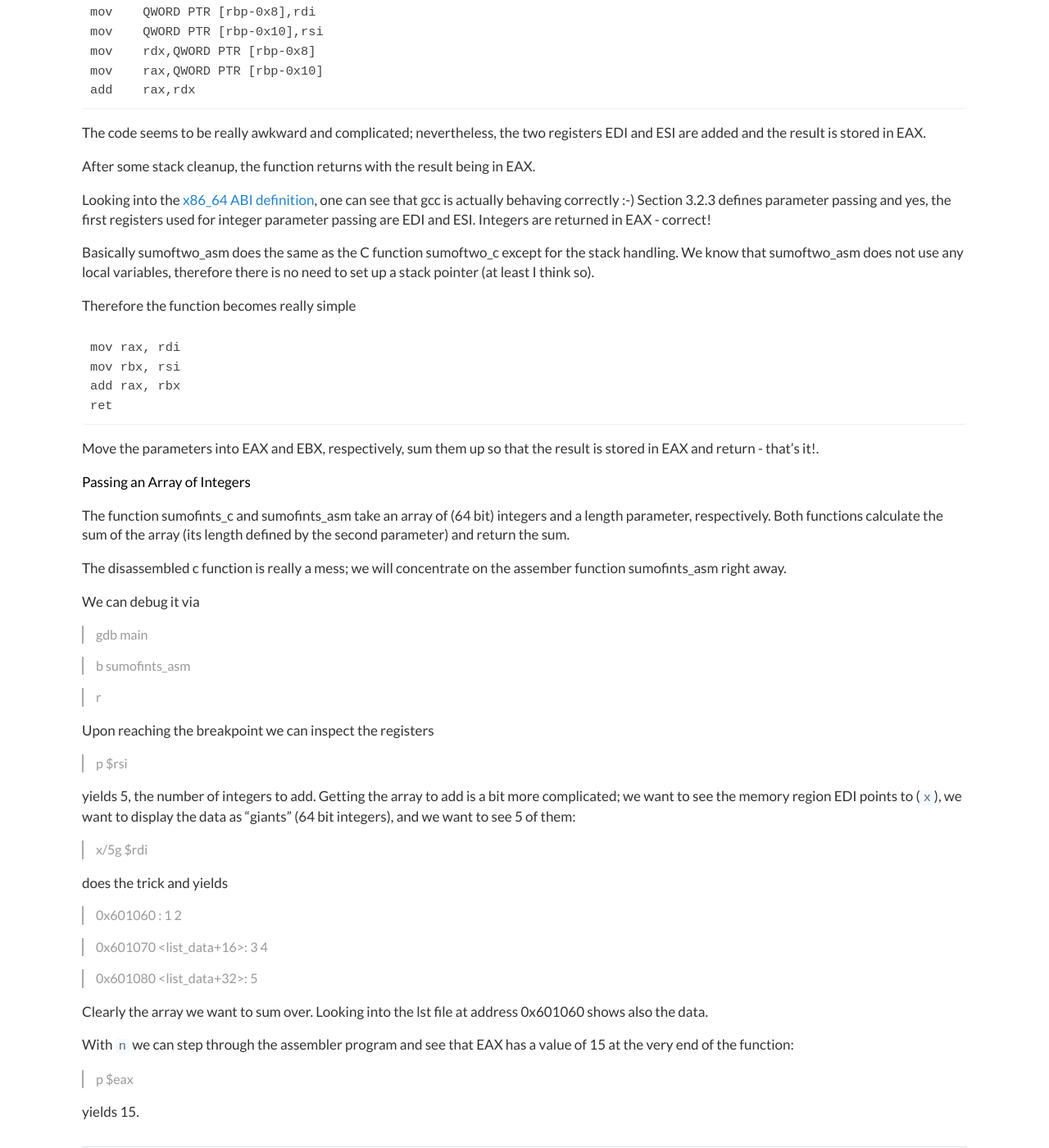
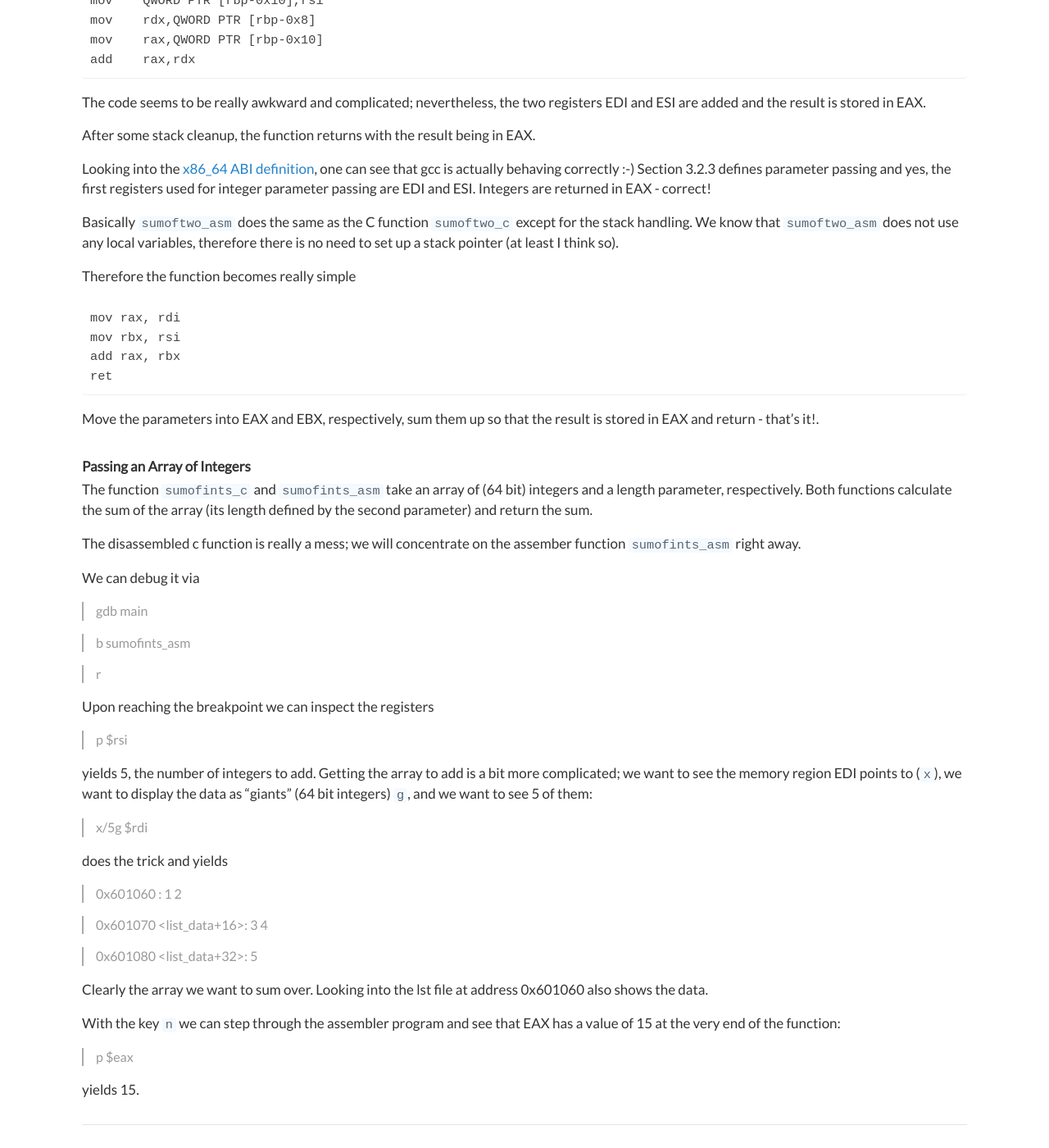
Before and after one commit to ClemensFMN/asm-stuff, a Jekyll site: the page built from _posts/2015-01-28-Calling-Assember.md, in a window 1280 px wide and 1400 px high, scrolled down 981 px. Shown: the whole window at 82% size. Built offline with Jekyll 4.4.1, drawn with Linux system fonts in a browser that asks for light colours; Markdown is read by kramdown in place of the engine named in the settings; comment, search, counter and statistics services are not loaded; some of the changed text lies outside the part shown.

Commit message:
error corrections

```diff
--- a/_posts/2015-01-28-Calling-Assember.md
+++ b/_posts/2015-01-28-Calling-Assember.md
@@ -46,7 +44,7 @@ really - stack pointer setup etc), the interesting part starts:
 The function parameters are assigned to the processor registers EDI and ESI,
 respectively, and then the function is called.
 
-The list file contains the definition of sumoftwo_c slightly above main; again
+The list file contains the definition of `sumoftwo_c` slightly above main; again
 after some stack setup, the file contains:
 
 	mov    QWORD PTR [rbp-0x8],rdi
@@ -68,8 +66,8 @@ and yes, the first registers used for integer parameter passing are EDI and
 ESI. Integers are returned in EAX - correct!
 
 
-Basically sumoftwo_asm does the same as the C function sumoftwo_c except for
-the stack handling. We know that sumoftwo_asm does not use any local
+Basically `sumoftwo_asm` does the same as the C function `sumoftwo_c` except
+for the stack handling. We know that `sumoftwo_asm` does not use any local
 variables, therefore there is no need to set up a stack pointer (at least I
 think so).
 
@@ -84,14 +82,15 @@ Move the parameters into EAX and EBX, respectively, sum them up so that the
 result is stored in EAX and return - that's it!.
 
 
-#### Passing an Array of Integers ####
+### Passing an Array of Integers ###
 
-The function sumofints_c and sumofints_asm take an array of (64 bit) integers
-and a length parameter, respectively. Both functions calculate the sum of the
-array (its length defined by the second parameter) and return the sum.
+The function `sumofints_c` and `sumofints_asm` take an array of (64 bit)
+integers and a length parameter, respectively. Both functions calculate the
+sum of the array (its length defined by the second parameter) and return the
+sum.
 
 The disassembled c function is really a mess; we will concentrate on the
-assember function sumofints_asm right away.
+assember function `sumofints_asm` right away.
 
 We can debug it via
 
@@ -107,8 +106,8 @@ Upon reaching the breakpoint we can inspect the registers
 
 yields 5, the number of integers to add. Getting the array to add is a bit
 more complicated; we want to see the memory region EDI points to (`x`), we
-want to display the data as "giants" (64 bit integers), and we want to see 5
-of them:
+want to display the data as "giants" (64 bit integers) `g`, and we want to see
+5 of them:
 
 > x/5g $rdi
 
@@ -121,10 +120,10 @@ does the trick and yields
 > 0x601080 <list_data+32>:        5
 
 Clearly the array we want to sum over. Looking into the lst file at address
-0x601060 shows also the data.
+0x601060 also shows the data.
 
-With `n` we can step through the assembler program and see that EAX has a
-value of 15 at the very end of the function:
+With the key `n` we can step through the assembler program and see that EAX
+has a value of 15 at the very end of the function:
 
 > p $eax
 
```
Also changed, not shown: other parts of _posts/2015-01-28-Calling-Assember.md (+2 -4 lines).
